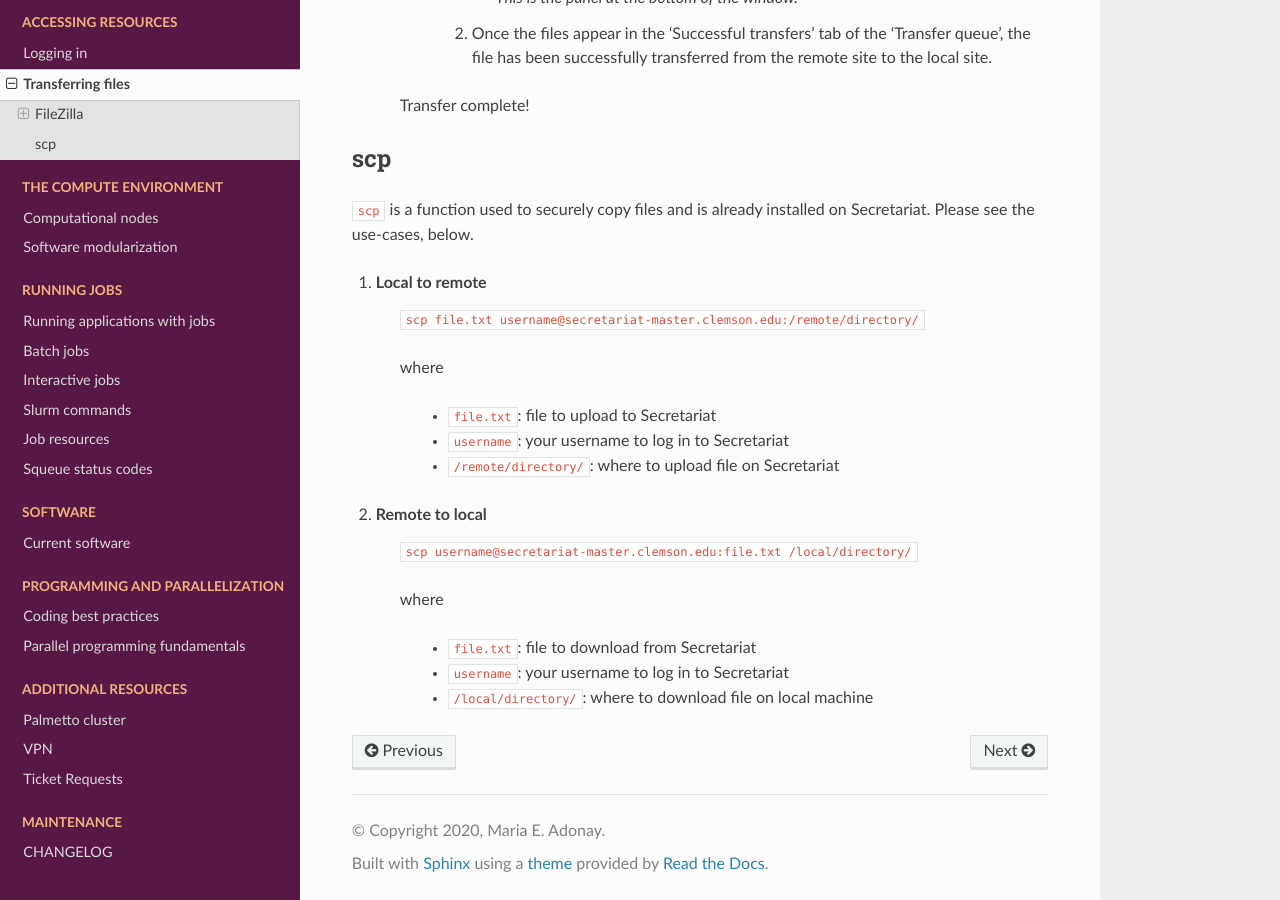
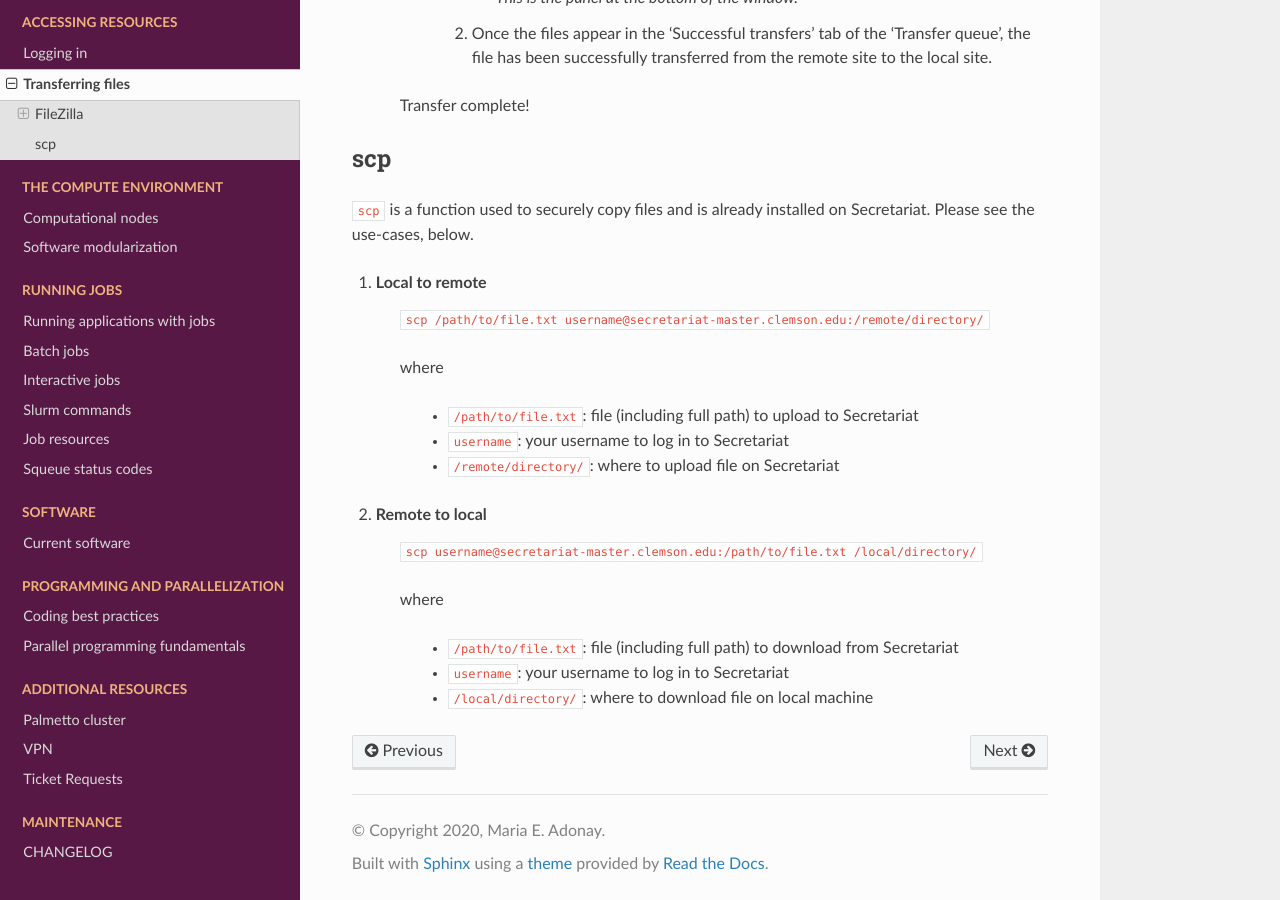
Before and after one commit to amalgamaria/secretariat, a Sphinx documentation site: the page built from docs/access/transferring-files.rst, in a window 1280 px wide and 900 px high, scrolled down 2202 px. Built offline with Sphinx 7.4.7 and the Read the Docs theme 2.0.0, drawn with Linux system fonts in a browser that asks for light colours.

Commit message:
Update content

```diff
--- a/docs/access/transferring-files.rst
+++ b/docs/access/transferring-files.rst
@@ -107,22 +107,22 @@ scp
 
 1. **Local to remote**
 
-	``scp file.txt username@secretariat-master.clemson.edu:/remote/directory/``
+	``scp /path/to/file.txt username@secretariat-master.clemson.edu:/remote/directory/``
 
 	where
 
-		- ``file.txt``: file to upload to Secretariat
+		- ``/path/to/file.txt``: file (including full path) to upload to Secretariat
 		- ``username``: your username to log in to Secretariat
 		- ``/remote/directory/``: where to upload file on Secretariat
 
 2. **Remote to local**
 
-	``scp username@secretariat-master.clemson.edu:file.txt /local/directory/``
+	``scp username@secretariat-master.clemson.edu:/path/to/file.txt /local/directory/``
 
 	where
 
-             	- ``file.txt``: file to download from Secretariat
+             	- ``/path/to/file.txt``: file (including full path) to download from Secretariat
                 - ``username``: your username to log in	to Secretariat
-                - ``/local/directory/``: where	to download file on local machine
+                - ``/local/directory/``: where to download file on local machine
 
 .. _FileZilla client: https://filezilla-project.org/
```
